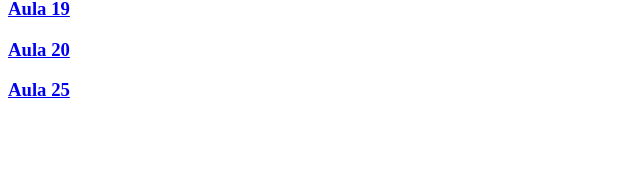
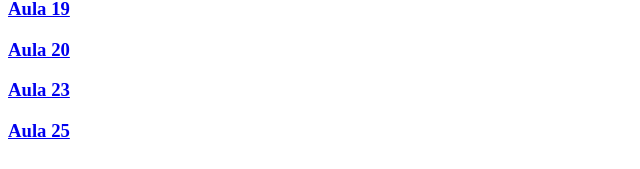
Before and after one commit to mariomarthins/CTD, a plain HTML site: page index.html in a window 1280 px wide. Shown: the part 129-298 px from the top of the page, without its empty margins (0-640 px from the left). Drawn offline with Linux system fonts and the light colour scheme.

Commit message:
atualizacao index

```diff
--- a/index.html
+++ b/index.html
@@ -15,7 +15,7 @@
             <h2>FRONT-END</h2>
             <a href="./front-end/aula19/index.html"><h3>Aula 19</h3></a>
             <a href="./front-end/aula20/index.html"><h3>Aula 20</h3></a>
-            <a href="./front-end/aula23/index.html"><h3>       </h3></a>
+            <a href="./front-end/aula23/index.html"><h3>Aula 23</h3></a>
             <a href="./front-end/aula25/index.html"><h3>Aula 25</h3></a>
             <a href="./"><h3>       </h3></a>
             <a href="./"><h3>       </h3></a>
```
